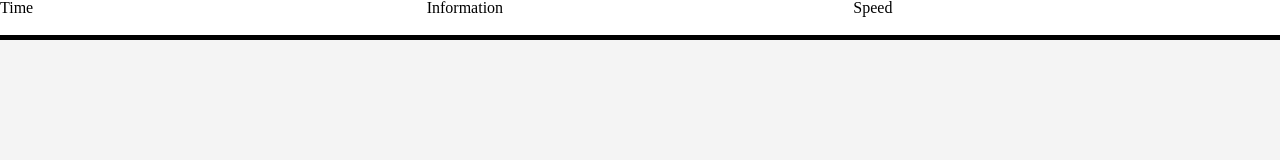
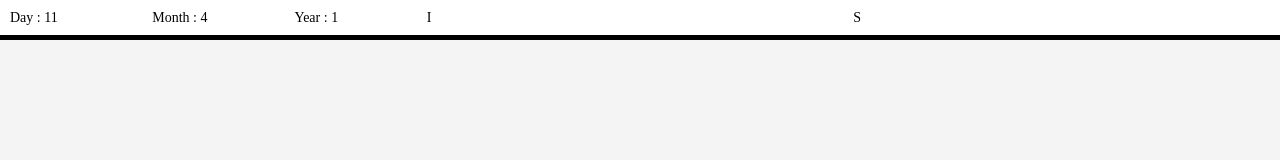
Before and after one commit to geoffreyshepard/Empires, a plain HTML site: page index.html in a window 1280 px wide. Drawn offline with nearby package versions, Linux system fonts and the light colour scheme.

Commit message:
Basic Game Loop - days, month, years

```diff
--- a/css/sass/partials/_header.scss
+++ b/css/sass/partials/_header.scss
@@ -5,6 +5,14 @@ header{
     display: grid;
     grid-template-columns: repeat(3, 1fr);
     grid-template-rows: calc(100% - 5px) 5px;
+    line-height: 35px;
+    font-size: 14px;
+
+    .time{
+        display: grid;
+        grid-template-columns: repeat(3, 1fr);
+        .time-current{ padding: 0 10px; }
+    }
 
     .timeline{
         text-align: center;
--- a/index.html
+++ b/index.html
@@ -12,15 +12,29 @@
 <body>
 
     <header>
-        <section class="time">Time</section>
-        <section class="information">Information</section>
-        <section class="speed">Speed</section>
+        <section class="time">
+            <div class="time-current">
+                Day :
+                <span data-time="day"></span>
+            </div>
+            <div class="time-current">
+                Month :
+                <span data-time="month"></span>
+            </div>
+            <div class="time-current">
+                Year :
+                <span data-time="year"></span>
+            </div>
+        </section>
+        <section class="information">I</section>
+        <section class="speed">S</section>
         <section class="timeline"></section>
     </header>
 
 
 
     <!-- Scripts -->
+    <script src="https://code.jquery.com/jquery-3.3.1.min.js" integrity="sha256-FgpCb/KJQlLNfOu91ta32o/NMZxltwRo8QtmkMRdAu8=" crossorigin="anonymous"></script>
     <script src="scripts/main.js"></script>
 
 </body>
--- a/scripts/main.js
+++ b/scripts/main.js
@@ -1,10 +1,58 @@
 // Cache Dom Bindings
-
+var $timeDay     = $("span[data-time='day']"),
+    $timeMonth   = $("span[data-time='month']"),
+    $timeYear    = $("span[data-time='year']");
 
 // Game Settings and Initialization
 var G = {
 
-    setting: {},
-    init: {}
+    settings: {
+        currentTickSpeed: 50,
+        time: {
+            ticks: 0,
+            day: 1,
+            month: 1,
+            year: 1
+        }
+    },
+
+    init : function(){
+        this.loop()
+    },
+
+    loop : function(){
+        setTimeout(
+            function(){
+                G.updateTime();
+                G.loop();
+            },
+            this.settings.currentTickSpeed
+        );
+    }
 
 };
+
+
+G.updateTime = function(){
+    G.settings.time.ticks ++;
+
+	G.settings.time.day ++;
+	if(G.settings.time.day > 30){
+		G.settings.time.day = 1;
+		G.settings.time.month ++;
+		// TODO : Add Autosave Here
+		if(G.settings.time.month > 12){
+			G.settings.time.month = 1;
+			G.settings.time.year ++;
+		}
+    }
+
+    $timeDay.html(G.settings.time.day);
+    $timeMonth.html(G.settings.time.month);
+    $timeYear.html(G.settings.time.year);
+}
+
+
+
+
+G.init();
```
Also changed, not shown: css/sass/main.css, css/sass/main.min.css, css/sass/main.scss (line endings or trailing spaces).
